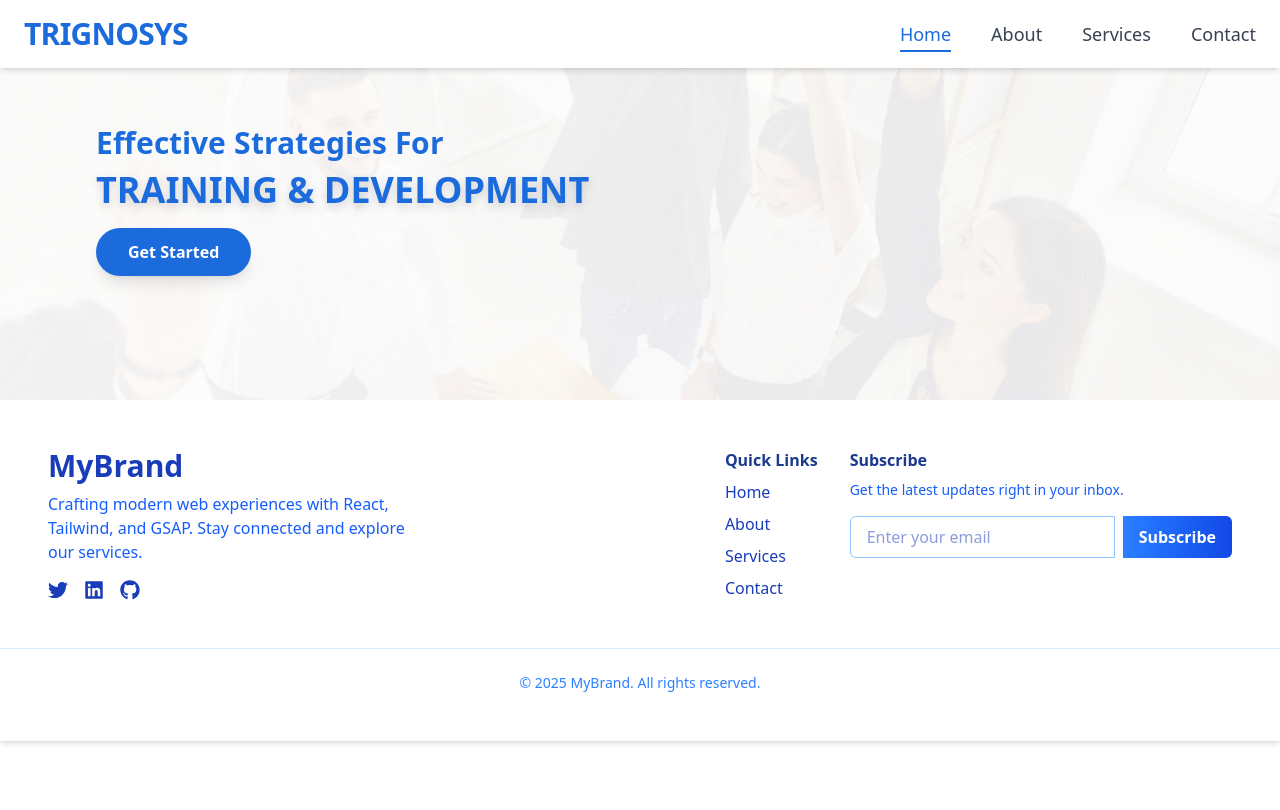
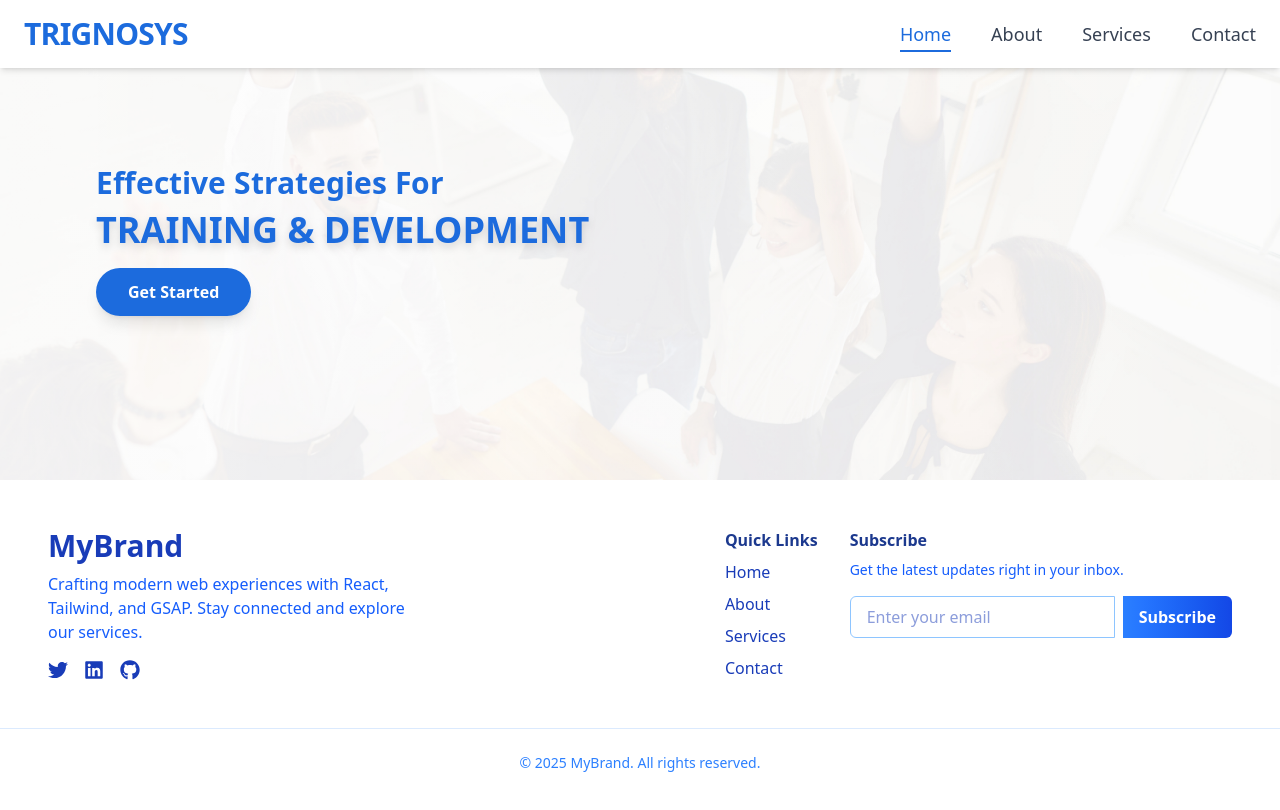
Before and after one commit to SaiRama-Doddi/Trignosys-webiste, a React (Vite) app: page / in a window 1280 px wide. Shown: the top 810 px of the page. Built offline with nearby package versions, Linux system fonts and the light colour scheme.

Commit message:
chnaging heihgt

```diff
--- a/src/components/Homepage.jsx
+++ b/src/components/Homepage.jsx
@@ -10,9 +10,14 @@ const HomePage = () => {
 
   return (
 <section
-  className="relative min-h-[50vh] bg-cover bg-center flex items-center justify-start py-10 sm:py-20"
-  style={{ backgroundImage: `url(${home})` }}
+  className="relative h-[55vh] sm:h-[65vh] md:h-[55vh] lg:h-[55vh] xl:h-[60vh] bg-cover bg-center flex items-center justify-start py-6 sm:py-12"
+  style={{
+    backgroundImage: `url(${home})`,
+    backgroundRepeat: "no-repeat",
+    backgroundSize: "cover",
+  }}
 >
+
   <div className="absolute inset-0 bg-gradient-to-r from-white/50 to-transparent"></div>
 
   <div className="relative z-10 mx-6 sm:mx-12 md:ml-24 max-w-lg text-left text-[#1c6bdd]">
@@ -53,6 +58,7 @@ const HomePage = () => {
   </div>
 </section>
 
+
   );
 };
 
```
